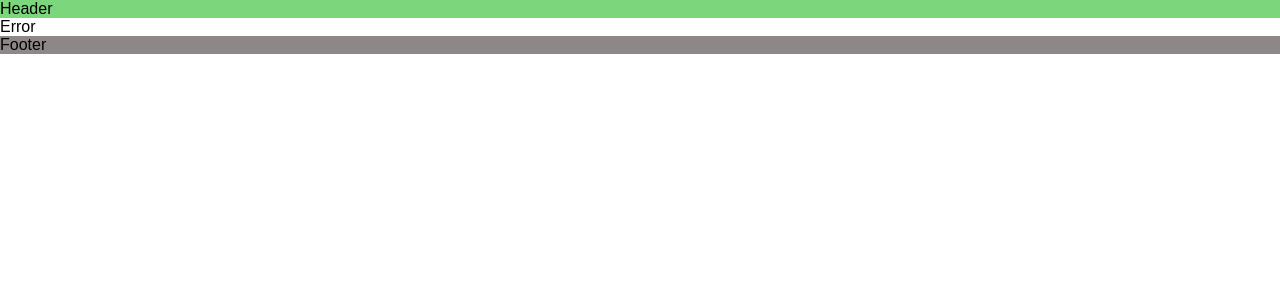
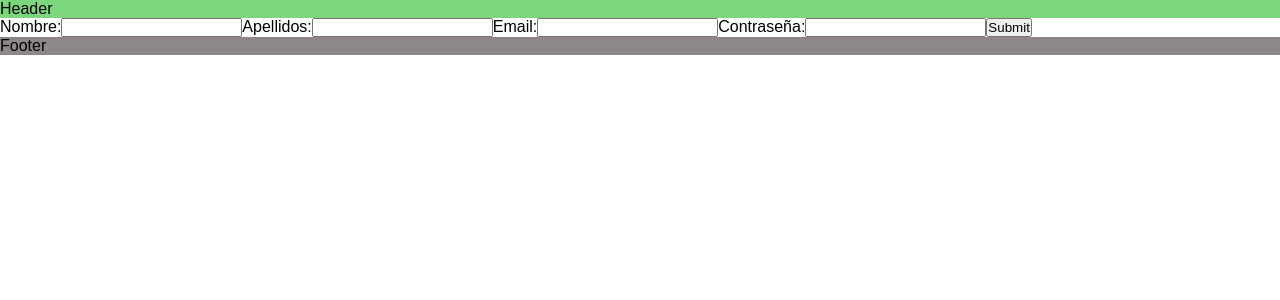
Before and after one commit to Manuelmoranrod/huelladecarbono, a React (Create React App) app in the folder huella-carbono/: page /register in a window 1280 px wide. Shown: the top 300 px of the page. Built offline with nearby package versions, Linux system fonts and the light colour scheme.

Commit message:
finish first part

```diff
--- a/huella-carbono/package.json
+++ b/huella-carbono/package.json
@@ -6,10 +6,15 @@
     "@testing-library/jest-dom": "^5.14.1",
     "@testing-library/react": "^11.2.7",
     "@testing-library/user-event": "^12.8.3",
+    "axios": "^0.23.0",
     "create-react-component-folder": "^0.3.7",
+    "firebase": "^9.1.3",
+    "i": "^0.3.7",
     "node-sass": "^5.0.0",
+    "npm": "^8.1.0",
     "react": "^17.0.2",
     "react-dom": "^17.0.2",
+    "react-google-login": "^5.2.2",
     "react-router-dom": "^5.3.0",
     "react-scripts": "4.0.3",
     "save-dev": "0.0.1-security",
--- a/huella-carbono/src/App.js
+++ b/huella-carbono/src/App.js
@@ -1,19 +1,27 @@
-import React from 'react';
+import React, { useContext, useState } from 'react';
 import { BrowserRouter } from 'react-router-dom';
 import Header from './components/Header/Header';
 import Main from './components/Main/Main';
 import Footer from './components/Footer/Footer';
 import './styles/styles.scss'
 
+// Context
+import userContext from './context/userContext'
 
 function App() {
+
+  // States
+  const [user, setUser] = useState(null)
+
   return (
     <div>
-      <BrowserRouter>
-        <Header />
-        <Main />
-      </BrowserRouter>
-      <Footer />
+      <userContext.Provider value={{user, setUser}}>
+        <BrowserRouter>
+          <Header />
+          <Main />
+        </BrowserRouter>
+        <Footer />
+      </userContext.Provider>
     </div>
   );
 }
--- a/huella-carbono/src/components/Login/Login.jsx
+++ b/huella-carbono/src/components/Login/Login.jsx
@@ -1,11 +1,44 @@
-import React from "react";
+import axios from "axios";
+import React, { useContext } from "react";
+
+import GoogleLogin, { GoogleLogout } from 'react-google-login';
+
+// Context
+import userContext from "../../context/userContext";
+
+import login from '../../login'
 
 const Login = () => {
+
+  // Context
+  const { user, setUser } = useContext(userContext)
+
+  const handleSubmit = async (event) => {
+    event.preventDefault()
+
+    const email = event.target.email.value
+    const password = event.target.password.value
+
+    const { data } = await axios.post('http://localhost:3001/auth/login', {
+      email,
+      password
+    })
+
+    console.log('data', data);
+  }
+
+  const loginGoogle = (resGoogle) => {
+    console.log(resGoogle);
+  }
+
+  const logoutSucces = (respuesta) => {
+    console.log('desconectadp');
+  }
+
   return (
-    <form className="form-login" method="POST"
-    action="http://localhost:3001/login">
+    <form className="form-login" onSubmit={handleSubmit}>
       <label>
-        <p>Username</p>
+        <p>Email</p>
         <input type="text" name="email" />
       </label>
       <label>
@@ -15,8 +48,24 @@ const Login = () => {
       <div>
         <button type="submit">Submit</button>
       </div>
+      <GoogleLogin
+        clientId="302295141577-ro76q0pd5jfle7v6hh6q7on7b1j017sl.apps.googleusercontent.com"
+        buttonText="Iniciar sesión con Google"
+        onSuccess={loginGoogle}
+        onFailure={loginGoogle}
+        cookiePolicy={'single_host_origin'}
+      />
     </form>
   );
 };
 
 export default Login;
+
+
+{/* <GoogleLogin
+  clientId="302295141577-ro76q0pd5jfle7v6hh6q7on7b1j017sl.apps.googleusercontent.com"
+  buttonText="Iniciar sesión con Google"
+  onSuccess={loginGoogle}
+  onFailure={loginGoogle}
+  cookiePolicy={'single_host_origin'}
+/> */}
--- a/huella-carbono/src/components/Main/Main.jsx
+++ b/huella-carbono/src/components/Main/Main.jsx
@@ -3,6 +3,7 @@ import { Route, Switch } from 'react-router-dom';
 import Home from '../Home/Home';
 import Login from '../Login/Login';
 import Error from '../Error/Error';
+import Register from "../register/register";
 
 const Main = () => {
   return (
@@ -10,6 +11,7 @@ const Main = () => {
       <Switch>
         <Route path="/" component={Home} exact />
         <Route path="/login" component={Login} />
+        <Route path="/register" component={Register} />
         <Route component={Error} />
       </Switch>
     </div>
--- /dev/null
+++ b/huella-carbono/src/components/register/index.js
@@ -0,0 +1 @@
+export { default } from "./register";
--- /dev/null
+++ b/huella-carbono/src/components/register/register.jsx
@@ -0,0 +1,39 @@
+import React from "react";
+import axios from "axios";
+
+const Register = () => {
+
+  const handleRegister = (event) => {
+    event.preventDefault()
+
+    const name = event.target.name.value
+    const surname = event.target.surname.value
+    const email = event.target.email.value
+    const password = event.target.password.value
+
+    axios.post('http://localhost:3001/auth/register', {
+      name,
+      surname,
+      email,
+      password
+    })
+  }
+
+  return (
+    <div>
+      <form onSubmit={handleRegister}>
+        <label>Nombre:</label>
+        <input type="text" name="name" />
+        <label>Apellidos:</label>
+        <input type="text" name="surname" />
+        <label>Email:</label>
+        <input type="text" name="email" />
+        <label>Contraseña:</label>
+        <input type="password" name="password" />
+        <input type="submit" />
+      </form>
+    </div>
+  );
+};
+
+export default Register;
--- /dev/null
+++ b/huella-carbono/src/context/userContext.js
@@ -0,0 +1,5 @@
+import React from "react";
+
+const userContext = React.createContext()
+
+export default userContext
--- /dev/null
+++ b/huella-carbono/src/login.js
@@ -0,0 +1,11 @@
+import axios from 'axios'
+
+const baseUrl = 'http://localhost:3001/auth/login'
+
+const login = async (credentials) => {
+    const {data} = await axios.post(baseUrl, credentials)
+
+    return data
+}
+
+export default login
```
Also changed, not shown: huella-carbono/src/components/register/register.css (added), 2 other files (tests, documents, lock files or other folders).
